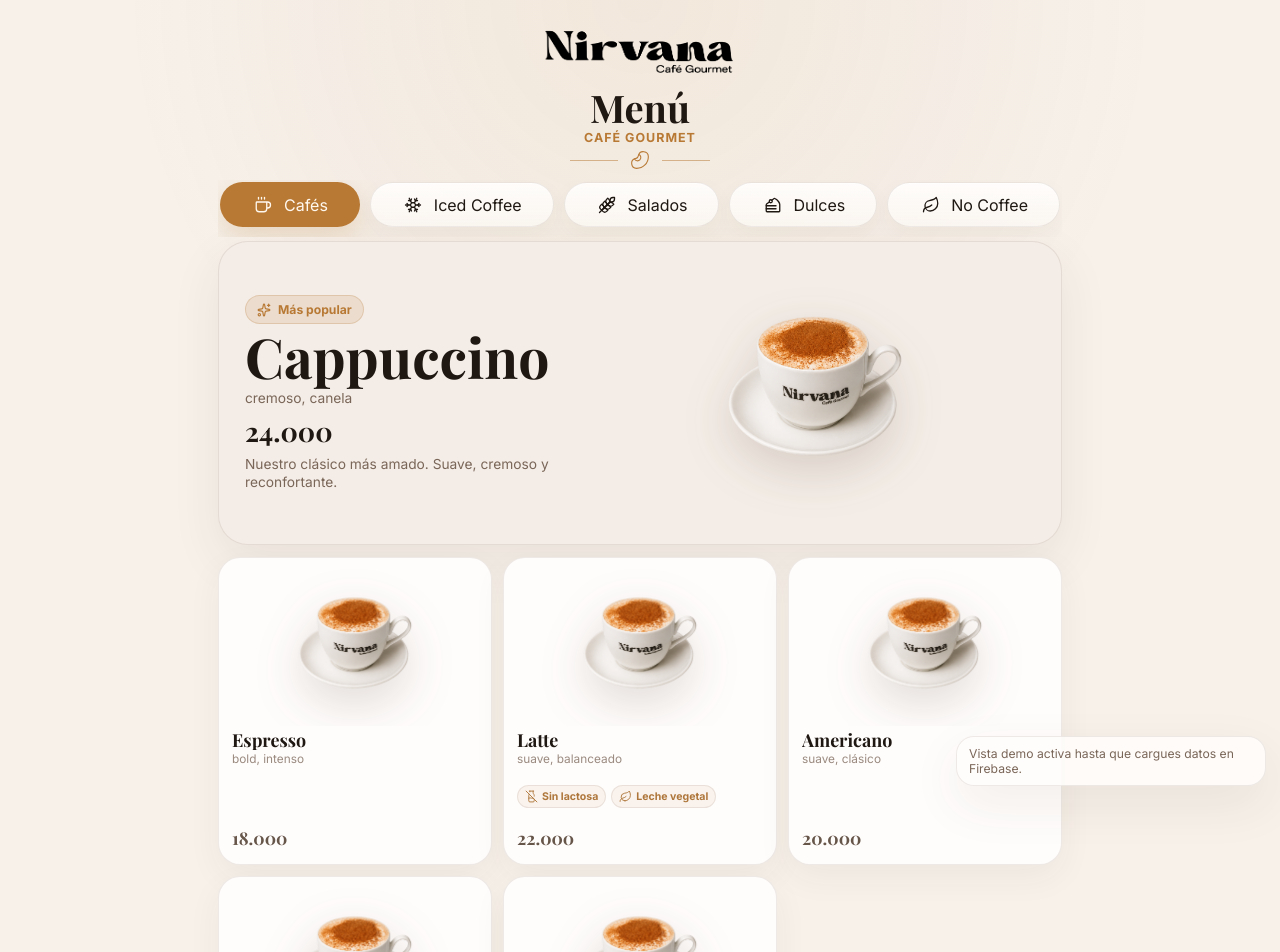
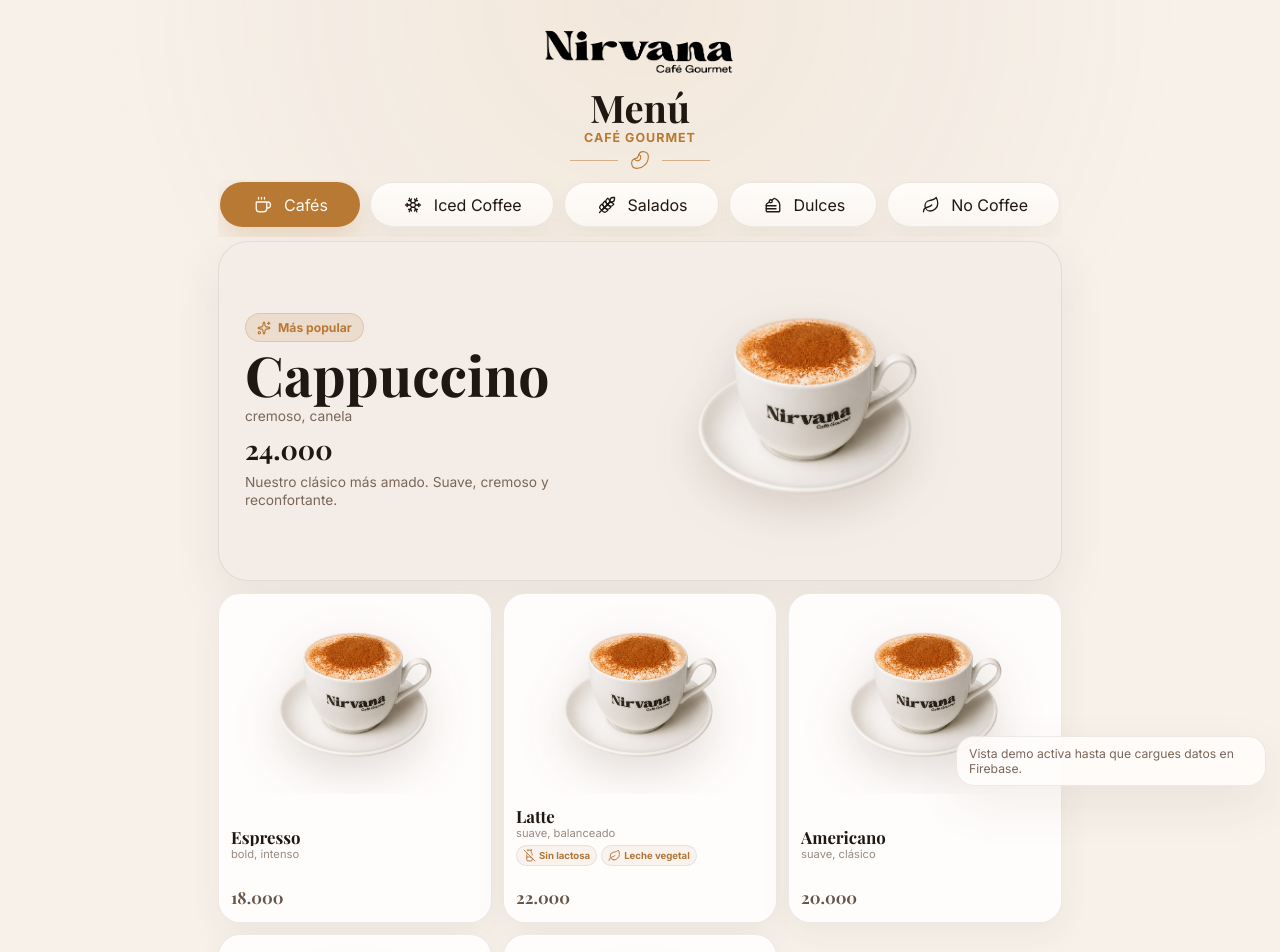
Before and after one commit to Gastonmaluff/MENU-DIGITAL, a React (Vite) app: page / in a window 1280 px wide. Shown: the top 952 px of the page. Built offline with nearby package versions, Linux system fonts and the light colour scheme; no server answers; the database is empty.

Commit message:
Make public product images dominant in cards

```diff
--- a/src/styles.css
+++ b/src/styles.css
@@ -293,9 +293,9 @@
   background: var(--featured-card);
   box-shadow: var(--shadow-card);
   padding: 18px 26px 18px;
-  min-height: 250px;
+  min-height: 262px;
   display: grid;
-  grid-template-columns: 0.86fr 1.14fr;
+  grid-template-columns: 0.82fr 1.18fr;
   align-items: center;
   gap: 18px;
   text-align: left;
@@ -356,10 +356,10 @@
   overflow: hidden;
 }
 .product-image-frame--tiny { width: 74px; height: 74px; }
-.product-image-frame--small { height: 158px; padding: 0 2px 8px; }
+.product-image-frame--small { height: 192px; padding: 0 0 6px; }
 .product-image-frame--medium { height: 220px; }
 .product-image-frame--large { height: 330px; }
-.product-image-frame--featured { height: 266px; padding: 0 0 14px; }
+.product-image-frame--featured { height: 302px; padding: 0 0 10px; }
 .product-image {
   display: block;
   width: auto;
@@ -370,12 +370,12 @@
   filter: var(--product-shadow);
 }
 .product-image-frame--featured .product-image {
-  max-width: 92%;
-  max-height: 106%;
+  max-width: 104%;
+  max-height: 116%;
 }
 .product-image-frame--small .product-image {
-  max-width: 88%;
-  max-height: 116%;
+  max-width: 108%;
+  max-height: 128%;
 }
 .product-image-placeholder {
   width: 86px;
@@ -397,13 +397,13 @@
   border-radius: calc(var(--radius-card) - 8px);
   background: var(--card);
   box-shadow: 0 12px 34px rgba(79, 52, 31, 0.055);
-  padding: 10px 13px 12px;
+  padding: 8px 12px 11px;
   color: inherit;
   text-align: left;
-  min-height: 308px;
+  min-height: 330px;
   display: grid;
-  grid-template-rows: 158px minmax(82px, 1fr) 30px;
-  gap: 5px;
+  grid-template-rows: 192px minmax(68px, 1fr) 28px;
+  gap: 4px;
   transition: transform 180ms ease, box-shadow 180ms ease;
 }
 .product-card:hover,
@@ -412,24 +412,25 @@
   box-shadow: var(--shadow-card);
 }
 .product-card-image-area {
-  height: 158px;
+  height: 192px;
   display: flex;
   align-items: center;
   justify-content: center;
   overflow: visible;
 }
 .product-card-content {
-  min-height: 82px;
+  min-height: 68px;
   display: grid;
+  align-content: end;
   grid-template-rows: minmax(0, auto) auto;
-  gap: 6px;
+  gap: 4px;
 }
 .product-card-copy {
   min-width: 0;
 }
 .product-card h3 {
   color: var(--text-primary);
-  font-size: 1.12rem;
+  font-size: 1.05rem;
   margin: 0 0 2px;
   line-height: 1.05;
   display: -webkit-box;
@@ -441,7 +442,7 @@
   margin: 0;
   color: color-mix(in srgb, var(--text-secondary) 76%, var(--card));
   line-height: 1.22;
-  font-size: 0.74rem;
+  font-size: 0.7rem;
   display: -webkit-box;
   -webkit-line-clamp: 1;
   -webkit-box-orient: vertical;
@@ -459,21 +460,21 @@
   display: flex;
   align-items: center;
   flex-wrap: wrap;
-  gap: 5px;
-  min-height: 24px;
+  gap: 4px;
+  min-height: 21px;
 }
 .product-option-icons span {
   width: fit-content;
-  min-height: 23px;
+  min-height: 20px;
   border: 1px solid var(--border);
   border-radius: var(--radius-pill);
   display: inline-flex;
   align-items: center;
-  gap: 4px;
-  padding: 4px 7px;
+  gap: 3px;
+  padding: 3px 6px;
   color: color-mix(in srgb, var(--accent) 84%, var(--text-secondary));
   background: color-mix(in srgb, var(--accent) 7%, transparent);
-  font-size: 0.66rem;
+  font-size: 0.6rem;
   font-weight: 700;
   line-height: 1;
 }
@@ -500,12 +501,12 @@
   display: flex;
   align-items: center;
   justify-content: flex-start;
-  min-height: 30px;
+  min-height: 28px;
 }
 .product-card-footer strong {
   font-family: 'Playfair Display', Georgia, serif;
   color: color-mix(in srgb, var(--text-secondary) 78%, var(--text-primary));
-  font-size: 1.1rem;
+  font-size: 1.04rem;
 }
 .see-more-action,
 .see-more-icon {
@@ -1136,10 +1137,10 @@
   .product-grid { grid-template-columns: 1fr; }
   .product-image-frame--featured { height: 260px; }
   .product-card-image-area,
-  .product-image-frame--small { height: 170px; }
+  .product-image-frame--small { height: 210px; }
   .product-card {
-    min-height: 330px;
-    grid-template-rows: 170px minmax(82px, 1fr) 30px;
+    min-height: 350px;
+    grid-template-rows: 210px minmax(68px, 1fr) 28px;
   }
   .admin-page-header { align-items: flex-start; flex-direction: column; }
 }
```
